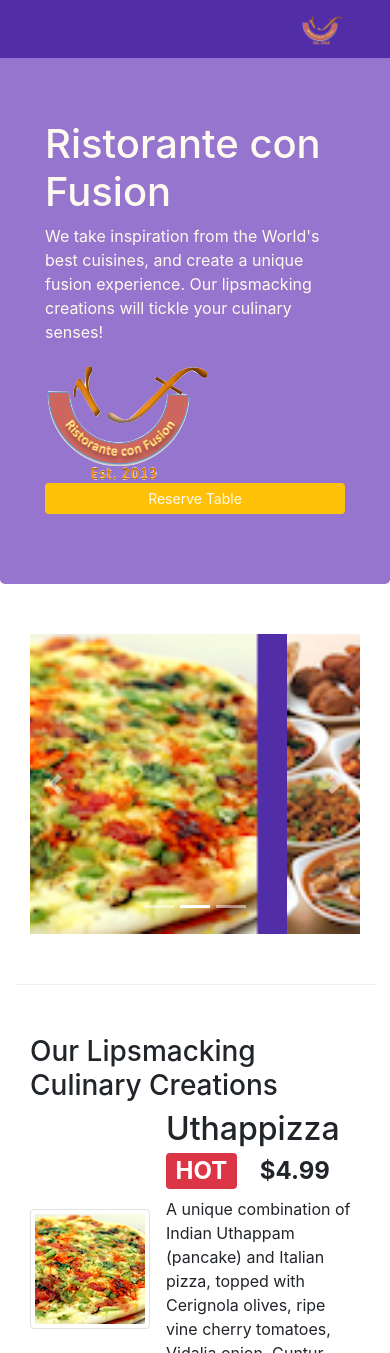
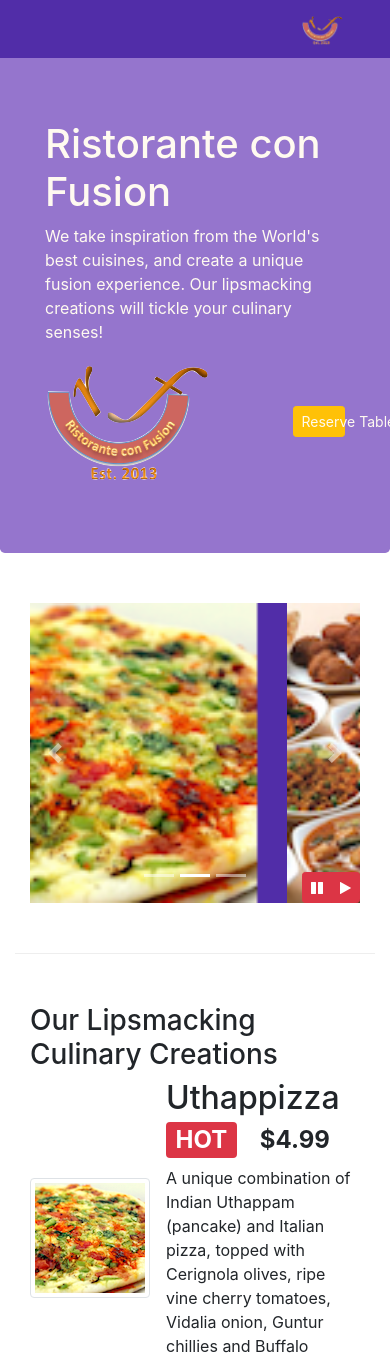
Before and after one commit to ohGeezAlly/conFusion, a website: page index.html in a window 390 px wide. Shown: the top 1353 px of the page. Drawn offline with nearby package versions, Linux system fonts and the light colour scheme.

Commit message:
Bootstrap JQuery

```diff
--- a/css/styles.css
+++ b/css/styles.css
@@ -57,3 +57,9 @@ body{
     left: 0;
     min-height: 300px;
 }
+
+#carouselButtons {
+    right: 0px;
+    position: absolute;
+    bottom: 0px;
+}
--- a/index.html
+++ b/index.html
@@ -37,7 +37,7 @@
             </div>
         </div>
     </nav>
-
+<!--LoginModal-->
     <div id="loginModal" class="modal fade" role="dialog">
         <div class="modal-dialog" role="content">
             <div class="modal-content">
@@ -73,22 +73,8 @@
             </div>
         </div>
     </div>
-     <header class="jumbotron">
-            <div class="row row-header">
-                <div class="col-12 col-sm-6">
-                    <h1>Ristorante con Fusion</h1>
-                    <p>We take inspiration from the World's best cuisines, and create a unique fusion experience. Our lipsmacking creations will tickle your culinary senses!</p>
-                </div>
-                <div class="col col-sm-3 align-self-center">
-                        <img src="img/logo.png" class="img-fluid">
-                </div>
-                <div class="col-sm-3 align-self-center">
-                        <a type="button" class="btn btn-warning btn-sm btn-block"
-                        data-toggle="modal" data-target="#reserveModal">Reserve Table</a>
-                </div>
 
-            </div>
-    </header>
+<!--ReserveModal-->
     <div id="reserveModal" class="modal fade" role="dialog">
         <div class="modal-dialog" role="content">
             <div class="modal-content">
@@ -171,12 +157,29 @@
                                     </div>
                         </div>
                         </form>
-                    </form>
                 </div>
             </div>
         </div>
     </div>
 
+     <header class="jumbotron">
+            <div class="row row-header">
+                <div class="col-12 col-sm-6">
+                    <h1>Ristorante con Fusion</h1>
+                    <p>We take inspiration from the World's best cuisines, and create a unique fusion experience. Our lipsmacking creations will tickle your culinary senses!</p>
+                </div>
+                <div class="col col-sm-3 align-self-center">
+                        <img src="img/logo.png" class="img-fluid">
+                </div>
+                <div class="col-3 align-self-center">
+                        <a type="button" class="btn btn-warning btn-sm btn-block"
+                        data-toggle="modal" data-target="#reserveModal">Reserve Table</a>
+                </div>
+
+            </div>
+    </header>
+
+<!--Carousel-->
     <div class="container">
         <div class="row row-content">
             <div class="col">
@@ -199,7 +202,8 @@
                                 <div class="carousel-caption d-none d-md-block">
                                         <h2 class="mt-0">Weekend Grand Buffet <span class="badge badge-danger">NEW</span></h2>
                                         <p class="hidden-xs-down">Featuring mouthwatering combinations with a choice of five different salads, six enticing appetizers, six main entrees and five choicest desserts. Free flowing bubbly and soft drinks. All for just $19.99 per person </p>
-                       </div>
+                            </div>
+                        </div>
                         <div class="carousel-item">
                                 <img class="d-block img-fluid"
                                 src="img/alberto.png" alt="alberto">
@@ -211,8 +215,8 @@
                                               whos-who in the culinary world, he specializes in
                                               creating mouthwatering Indo-Italian fusion experiences.
                                               </p>
-                       </div>
-                    </div>
+                                </div>
+                         </div>
                </div>
                 <ol class="carousel-indicators">
                     <li data-target="#mycarousel" data-slide-to="0" class="active">
@@ -226,10 +230,17 @@
                 <a class="carousel-control-next" href="#mycarousel" role="button" data-slide="next">
                         <span class="carousel-control-next-icon"></span>
                     </a>
-            </div>
+                <div class="btn-group" id="carouselButtons">
+                    <button class="btn btn-danger btn-sm" id="carousel-pause">
+                        <span class="fa fa-pause"></span>
+                    </button>
+                    <button class="btn btn-danger btn-sm" id="carousel-play">
+                        <span class="fa fa-play"></span>
+                    </button>
+                </div>
         </div>
     </div>
-    </div>
+</div>
         <div class="row row-content align-items-center">
             <div class="col-sm-4 col-md-3 flex-last">
                 <h3>Our Lipsmacking Culinary Creations</h3>
@@ -288,7 +299,6 @@
 
 
     </div>
-</div>
     <footer class="footer">
         <div class="container">
             <div class="row">
@@ -337,6 +347,17 @@
 <script src="node_modules/jquery/dist/jquery.min.js"></script>
 <script src="node_modules/tether/dist/js/tether.min.js"></script>
 <script src="node_modules/bootstrap/dist/js/bootstrap.min.js"></script>
+<script>
+        $(document).ready(function(){
+            $("#mycarousel").carousel( { interval: 2000 } );
+            $("#carousel-pause").click(function(){
+                $("#mycarousel").carousel('pause');
+            });
+            $("#carousel-play").click(function(){
+                $("#mycarousel").carousel('cycle');
+            });
+        });
+    </script>
 </body>
 
 </html>
```
